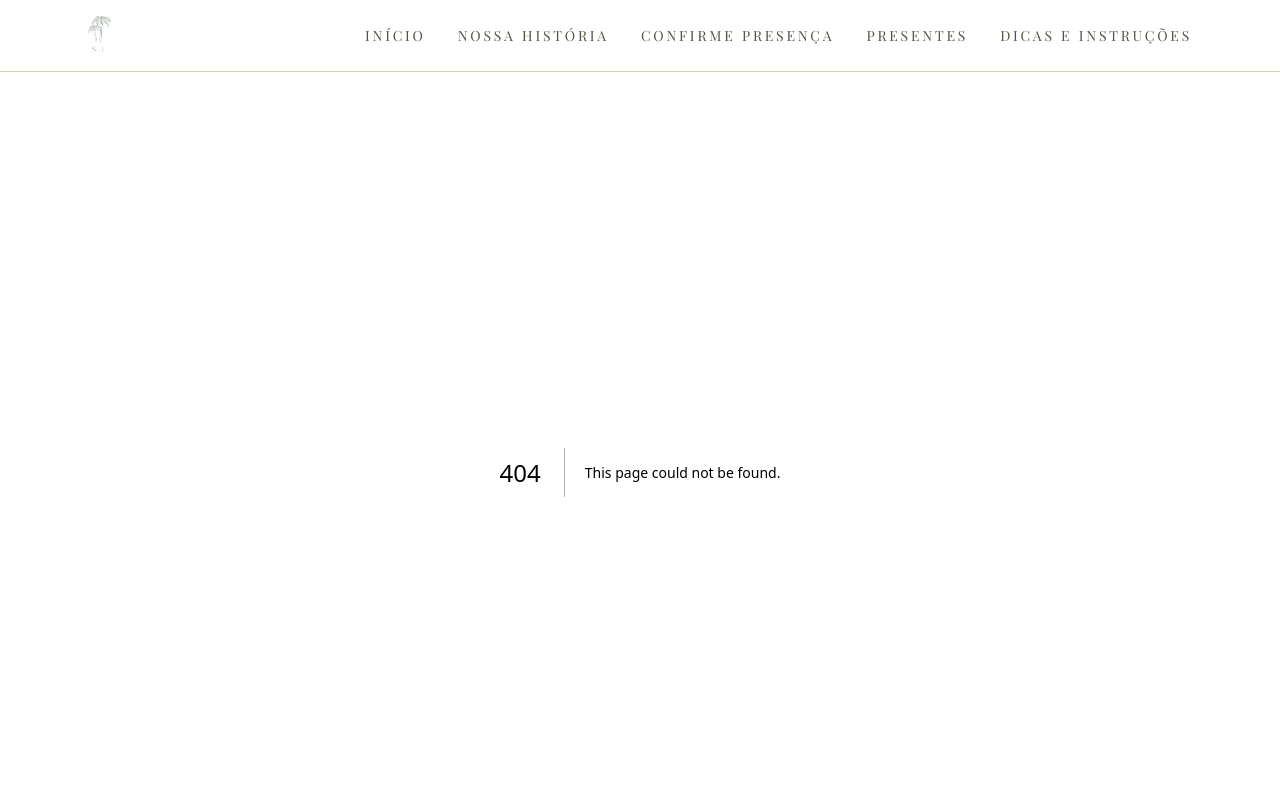
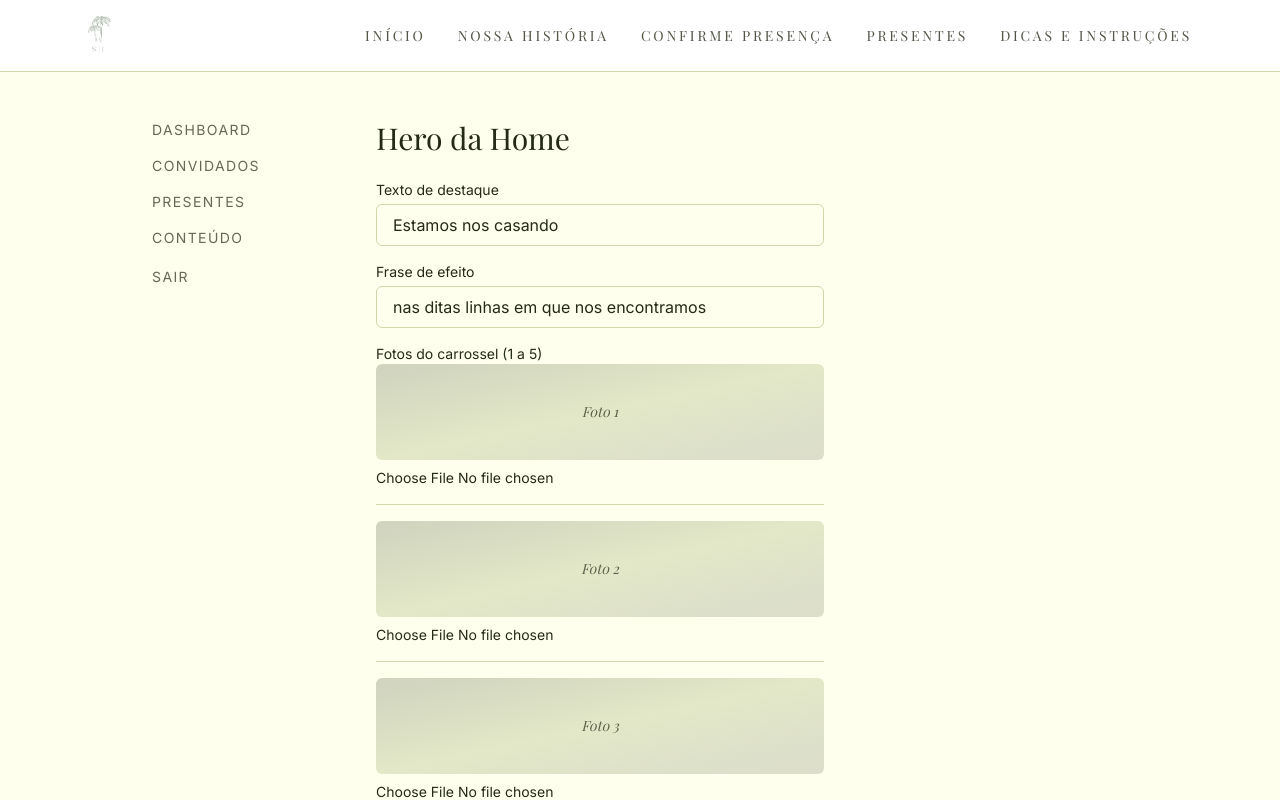
Before and after one commit to johnnatas/stefanie-e-jonatas-site-de-casamento, a Next.js app: page /admin/conteudo/hero in a window 1280 px wide. Before the commit this address had no page. Shown: the top 800 px of the page. Built offline with nearby package versions, Linux system fonts and the light colour scheme; no server answers.

Commit message:
feat(admin): add Home Hero content section (eyebrow, tagline, 1-5 carousel photos)

```diff
--- /dev/null
+++ b/src/app/admin/(protected)/conteudo/hero/actions.ts
@@ -0,0 +1,52 @@
+"use server";
+
+import { redirect } from "next/navigation";
+import { createUpdateSiteContentUseCase, resolvePhotoField } from "@/infrastructure/composition";
+import { homeHeroContentSchema } from "@/application/content/schemas";
+import type { SiteContentActionState } from "@/application/content/actionState";
+
+const MAX_PHOTOS = 5;
+
+export async function updateHomeHeroAction(
+  _prevState: SiteContentActionState,
+  formData: FormData
+): Promise<SiteContentActionState> {
+  const photos: string[] = [];
+
+  for (let index = 0; index < MAX_PHOTOS; index++) {
+    const currentUrl = (formData.get(`photo${index}CurrentUrl`) as string) || null;
+    const resolved = await resolvePhotoField(
+      "home-hero",
+      `photo${index}`,
+      formData,
+      currentUrl,
+      `photo${index}File`,
+      `photo${index}Remove`
+    );
+    if (resolved) {
+      photos.push(resolved);
+    }
+  }
+
+  const parsed = homeHeroContentSchema.safeParse({
+    eyebrow: formData.get("eyebrow"),
+    tagline: formData.get("tagline"),
+    photos,
+  });
+
+  if (!parsed.success) {
+    return { status: "error", message: "Verifique os campos do formulário." };
+  }
+
+  if (parsed.data.photos.length === 0) {
+    return { status: "error", message: "Adicione pelo menos uma foto." };
+  }
+
+  try {
+    await createUpdateSiteContentUseCase().execute("home-hero", parsed.data);
+  } catch {
+    return { status: "error", message: "Não foi possível salvar agora." };
+  }
+
+  redirect("/admin/conteudo");
+}
--- /dev/null
+++ b/src/app/admin/(protected)/conteudo/hero/page.tsx
@@ -0,0 +1,20 @@
+import type { Metadata } from "next";
+import { HomeHeroForm } from "@/components/admin/HomeHeroForm";
+import { getSiteContentOrDefault } from "@/infrastructure/composition";
+
+export const metadata: Metadata = {
+  title: "Hero da Home | Painel Administrativo",
+};
+
+export default async function HomeHeroContentPage() {
+  const content = await getSiteContentOrDefault("home-hero");
+
+  return (
+    <div>
+      <h1 className="font-serif text-3xl text-forest">Hero da Home</h1>
+      <div className="mt-6">
+        <HomeHeroForm defaultValues={content} />
+      </div>
+    </div>
+  );
+}
--- /dev/null
+++ b/src/components/admin/HomeHeroForm.tsx
@@ -0,0 +1,93 @@
+"use client";
+
+import { useActionState } from "react";
+import { updateHomeHeroAction } from "@/app/admin/(protected)/conteudo/hero/actions";
+import { PhotoOrPlaceholder } from "@/components/ui/PhotoOrPlaceholder";
+import type { SiteContentActionState } from "@/application/content/actionState";
+import type { HomeHeroContent } from "@/application/content/schemas";
+
+interface HomeHeroFormProps {
+  defaultValues: HomeHeroContent;
+}
+
+const inputClassName =
+  "mt-1 w-full rounded-md border border-line bg-paper px-4 py-2 font-sans text-forest focus:border-moss focus:outline-none";
+
+const MAX_PHOTOS = 5;
+
+const initialHomeHeroActionState: SiteContentActionState = { status: "idle" };
+
+export function HomeHeroForm({ defaultValues }: HomeHeroFormProps) {
+  const [state, formAction, isPending] = useActionState(updateHomeHeroAction, initialHomeHeroActionState);
+  const existingPhotos = defaultValues.photos;
+
+  return (
+    <form action={formAction} className="flex max-w-md flex-col gap-4">
+      <div>
+        <label htmlFor="eyebrow" className="block font-sans text-sm text-forest">
+          Texto de destaque
+        </label>
+        <input
+          id="eyebrow"
+          name="eyebrow"
+          defaultValue={defaultValues.eyebrow}
+          required
+          className={inputClassName}
+        />
+      </div>
+
+      <div>
+        <label htmlFor="tagline" className="block font-sans text-sm text-forest">
+          Frase de efeito
+        </label>
+        <input
+          id="tagline"
+          name="tagline"
+          defaultValue={defaultValues.tagline}
+          required
+          className={inputClassName}
+        />
+      </div>
+
+      <fieldset className="flex flex-col gap-4">
+        <legend className="font-sans text-sm text-forest">Fotos do carrossel (1 a {MAX_PHOTOS})</legend>
+
+        {Array.from({ length: MAX_PHOTOS }, (_, index) => {
+          const currentUrl = existingPhotos[index] ?? null;
+          return (
+            <div key={index} className="flex flex-col gap-2 border-b border-line pb-4">
+              <input type="hidden" name={`photo${index}CurrentUrl`} value={currentUrl ?? ""} />
+              <PhotoOrPlaceholder src={currentUrl} label={`Foto ${index + 1}`} className="h-24 w-full rounded-md" />
+              <input
+                type="file"
+                name={`photo${index}File`}
+                accept="image/*"
+                className="font-sans text-sm text-forest"
+              />
+              {currentUrl && (
+                <label className="flex items-center gap-2 font-sans text-xs text-forest/70">
+                  <input type="checkbox" name={`photo${index}Remove`} />
+                  Remover esta foto
+                </label>
+              )}
+            </div>
+          );
+        })}
+      </fieldset>
+
+      <button
+        type="submit"
+        disabled={isPending}
+        className="rounded-full bg-moss px-8 py-3 font-sans text-sm uppercase tracking-widest text-paper transition-colors hover:bg-moss/80 disabled:opacity-60"
+      >
+        {isPending ? "Salvando..." : "Salvar"}
+      </button>
+
+      {state.status === "error" && (
+        <p role="alert" className="text-xs text-danger">
+          {state.message}
+        </p>
+      )}
+    </form>
+  );
+}
```
